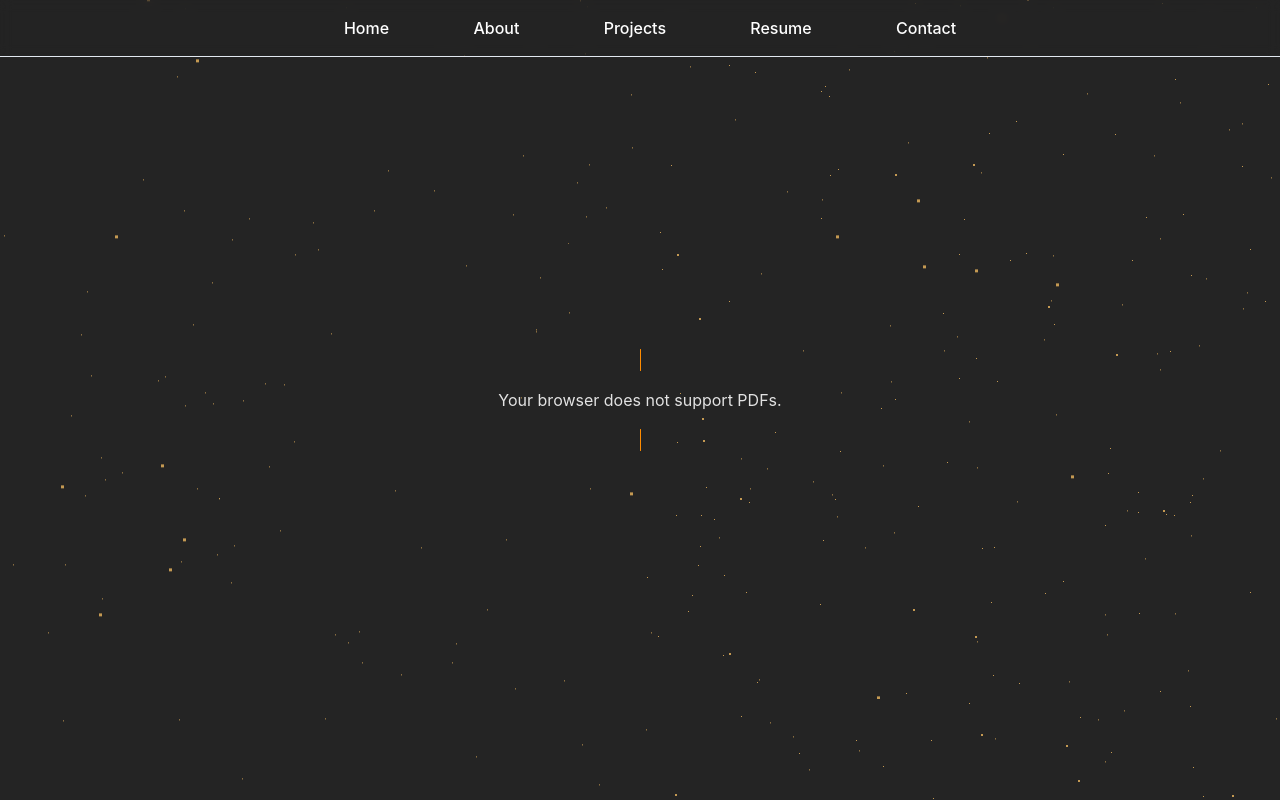
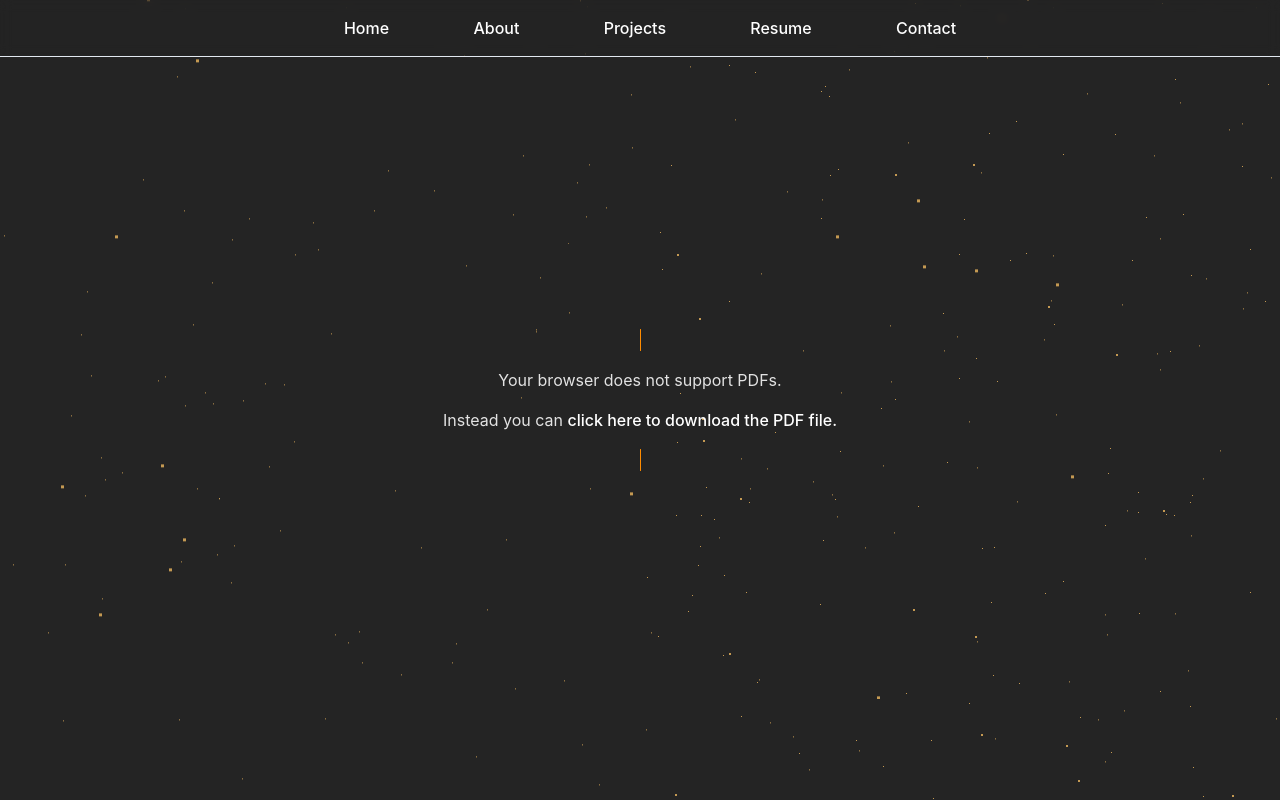
Before and after one commit to vworo/Portfolio, a Vue app: page /resume in a window 1280 px wide. Built offline with nearby package versions, Linux system fonts and the light colour scheme; some icons are missing.

Commit message:
Object error img test

```diff
--- a/src/views/Resume.vue
+++ b/src/views/Resume.vue
@@ -3,8 +3,9 @@
 </script>
 
 <template>
-    <object data="/Resume - LinkedIn.pdf" type="application/pdf">
+    <object data="https://drive.google.com/file/d/1d-00lsJvmWJKiq8GncXQTAODXp9Pve8S/view?usp=drive_link" type="application/pdf">
         <p>Your browser does not support PDFs.</p>
+        <p>Instead you can <a href="Resume - LinkedIn.pdf">click here to download the PDF file.</a></p>
     </object>
 </template>
 
```
